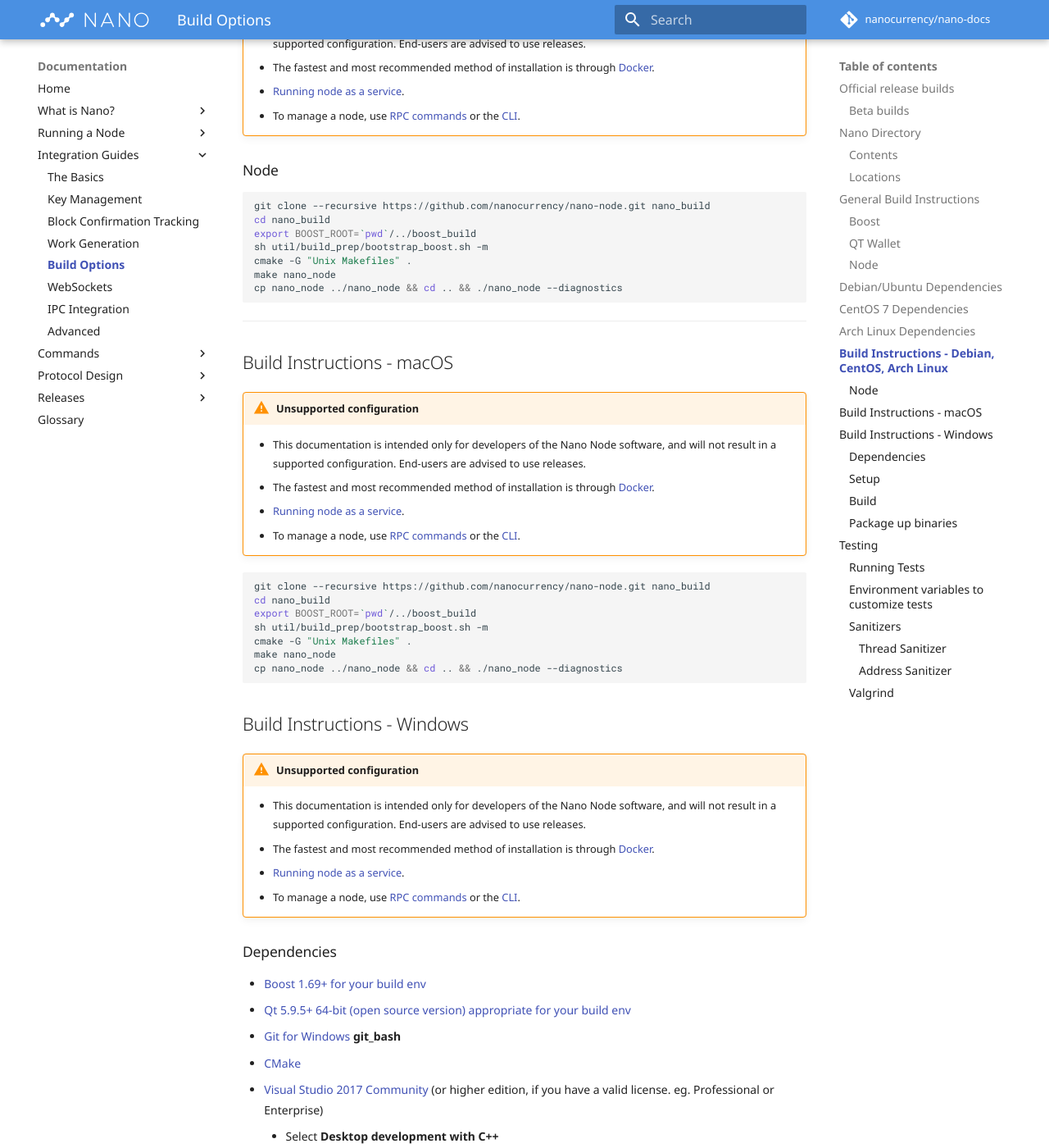
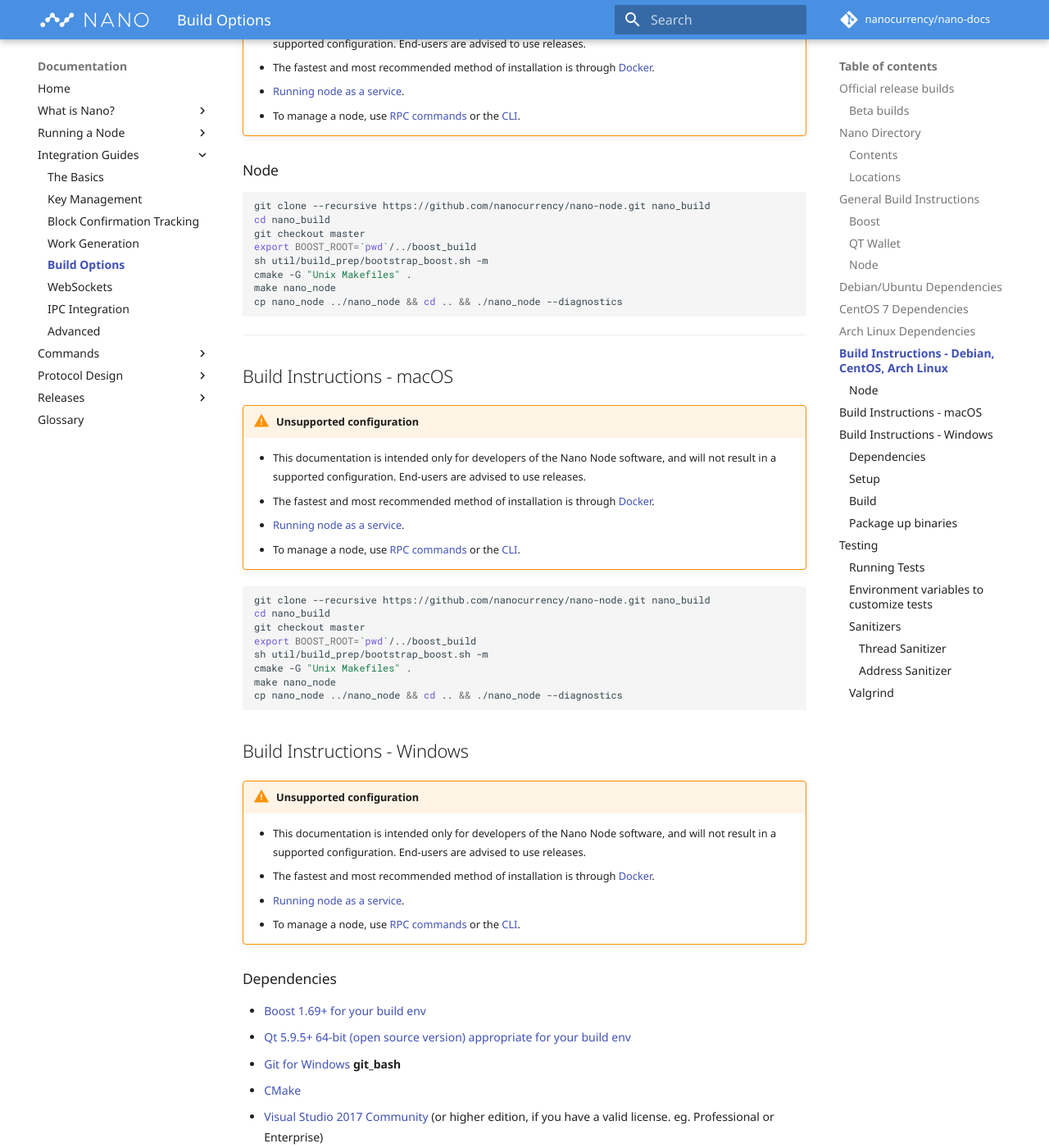
Before and after one commit to nanocurrency/nano-docs, an MkDocs documentation site: the page built from docs/integration-guides/build-options.md, in a window 1280 px wide and 1400 px high, scrolled down 6365 px. Shown: the whole window at 82% size. Built offline with MkDocs 1.6.1 and Material for MkDocs 9.7.7, drawn with Linux system fonts in a browser that asks for light colours; comment, search, counter and statistics services are not loaded; some of the changed text lies outside the part shown.

Commit message:
Update build options to checkout master
`master` is the stable branch, updated on every stable release

````diff
--- a/docs/integration-guides/build-options.md
+++ b/docs/integration-guides/build-options.md
@@ -216,6 +216,7 @@
 ```bash
 git clone --recursive https://github.com/nanocurrency/nano-node.git nano_build
 cd nano_build
+git checkout master
 export BOOST_ROOT=`pwd`/../boost_build
 sh util/build_prep/bootstrap_boost.sh -m
 cmake -G "Unix Makefiles" .
@@ -232,6 +233,7 @@
 ```bash
 git clone --recursive https://github.com/nanocurrency/nano-node.git nano_build
 cd nano_build
+git checkout master
 export BOOST_ROOT=`pwd`/../boost_build
 sh util/build_prep/bootstrap_boost.sh -m
 cmake -G "Unix Makefiles" .
@@ -261,6 +263,7 @@
 ```bash
 git clone --recursive https://github.com/nanocurrency/nano-node
 cd nano-node
+git checkout master
 ```
 
 **Create a `build` directory inside nano-node (makes for easier cleaning of build)**
````
